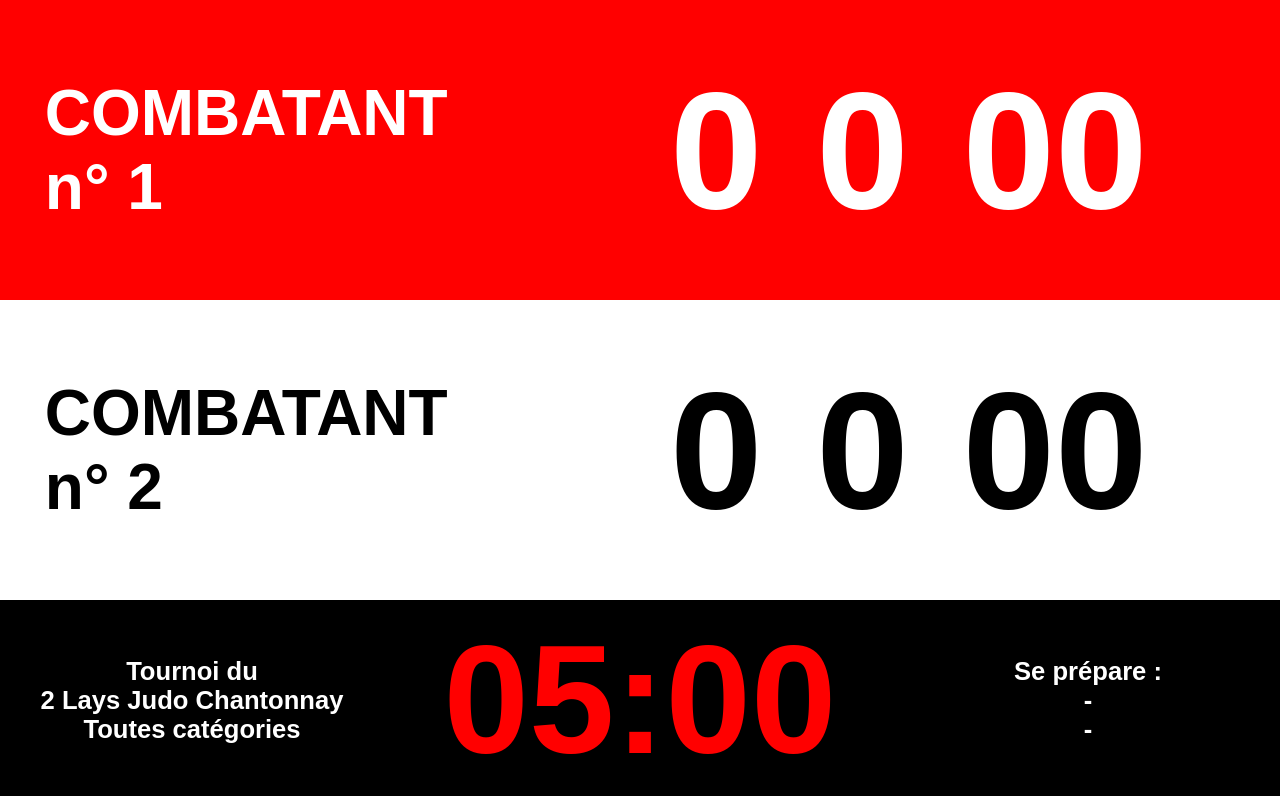
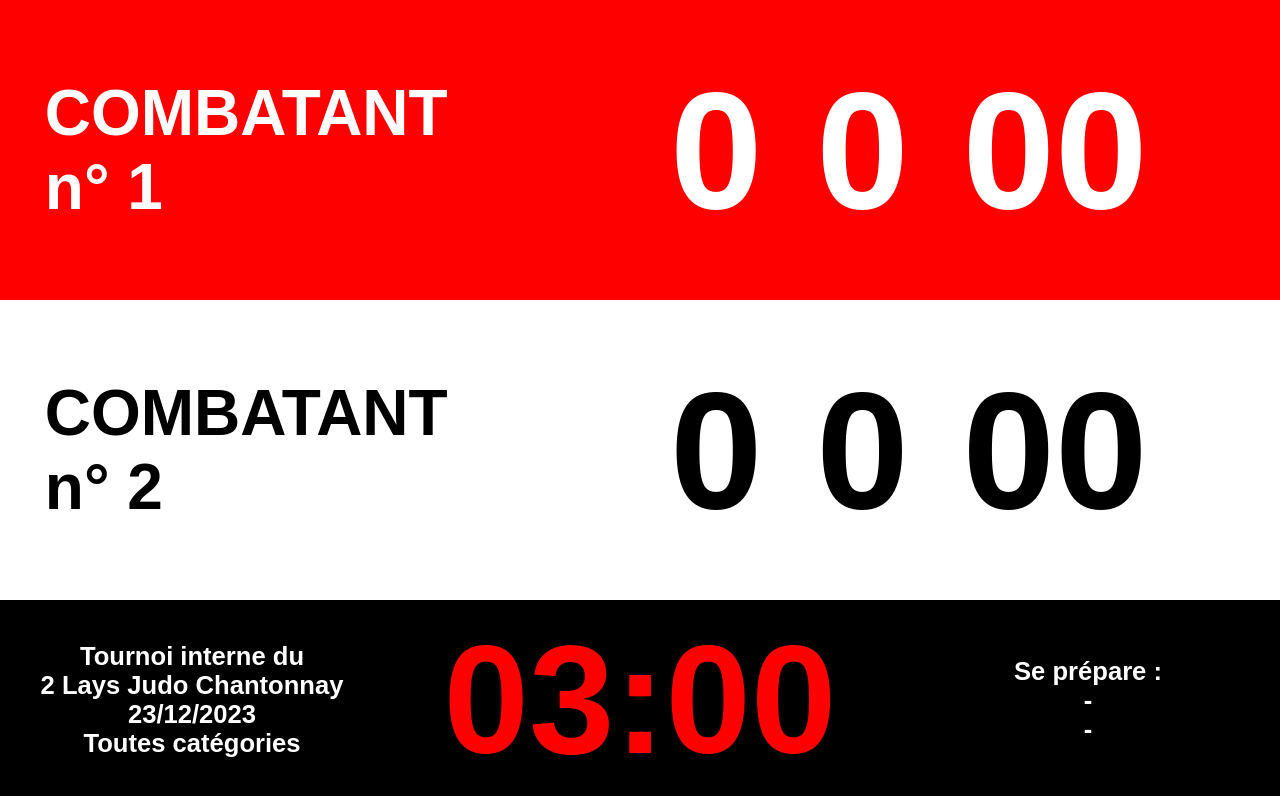
Before and after one commit to Quentin-Poisblaud/judo_scoreboard_2023, a Vue app: page /e in a window 1280 px wide. Shown: the top 796 px of the page. Built offline with nearby package versions, Linux system fonts and the light colour scheme.

Commit message:
version 2LJC 23-12-2023

```diff
--- a/src/views/enfant.vue
+++ b/src/views/enfant.vue
@@ -29,7 +29,7 @@ export default {
       player1: {
         nom: "Combatant",
         prenom: "n° 1",
-        club: "FRA",
+        club: "2LJC",
         shido: 0, //-1 = H ; 1 à 3 = nb Shido
         score: {
           ippon: 0,
@@ -41,7 +41,7 @@ export default {
       player2: {
         nom: "Combatant",
         prenom: "n° 2",
-        club: "FRA",
+        club: "2LJC",
         shido: 0, //-1 = H ; 1 à 3 = nb Shido
         score: {
           ippon: 0,
@@ -50,11 +50,16 @@ export default {
         },
       },
 
-      timer: 300, //temps en secondes
+      timer: 180, //temps en secondes
 
       timerStatus: 0, //0=mate, 1 hajime, 2 goldenScore
 
-      infos: ["Tournoi du", "2 Lays Judo Chantonnay", "Toutes catégories"],
+      infos: [
+        "Tournoi interne du",
+        "2 Lays Judo Chantonnay",
+        "23/12/2023",
+        "Toutes catégories",
+      ],
 
       nexts: [
         {
--- a/src/views/parent.vue
+++ b/src/views/parent.vue
@@ -271,7 +271,7 @@ export default {
       //datas player 1
       nom1: "Combatant",
       prenom1: "n° 1",
-      club1: "FRA",
+      club1: "2LJC",
       s1: 0,
       h1: false,
       ippon1: 0,
@@ -281,19 +281,20 @@ export default {
       //datas player 2
       nom2: "Combatant",
       prenom2: "n° 2",
-      club2: "FRA",
+      club2: "2LJC",
       s2: 0,
       h2: false,
       ippon2: 0,
       waza2: 0,
       kinza2: 0,
 
-      timerM: 5,
+      timerM: 3,
       timerS: 0,
 
       timerStatus: 0,
 
-      infos: "Tournoi du\n2 Lays Judo Chantonnay\nToutes catégories",
+      infos:
+        "Tournoi interne du\n2 Lays Judo Chantonnay\n23/12/2023\nToutes catégories",
 
       sp1name: "",
       sp1surname: "",
```
